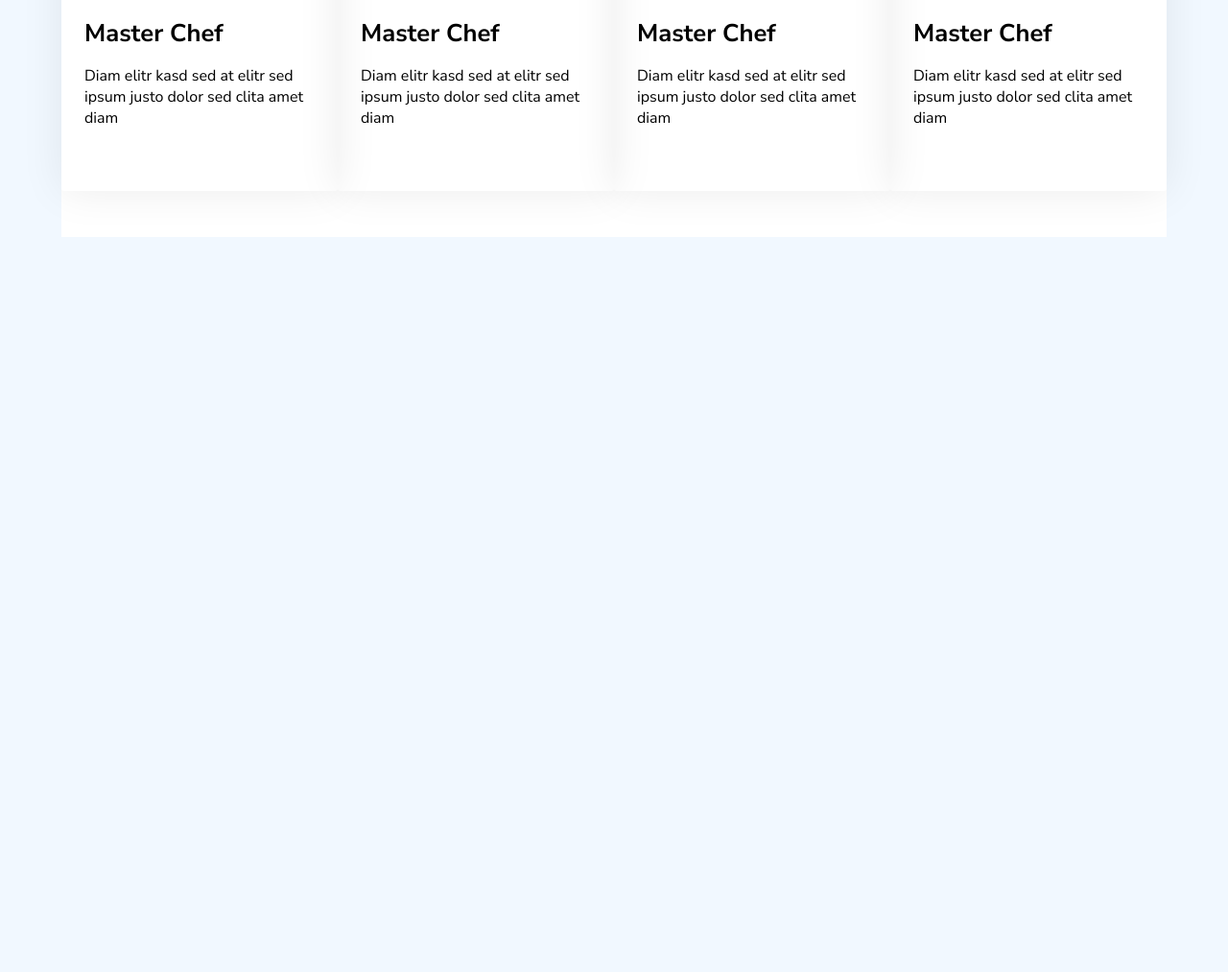
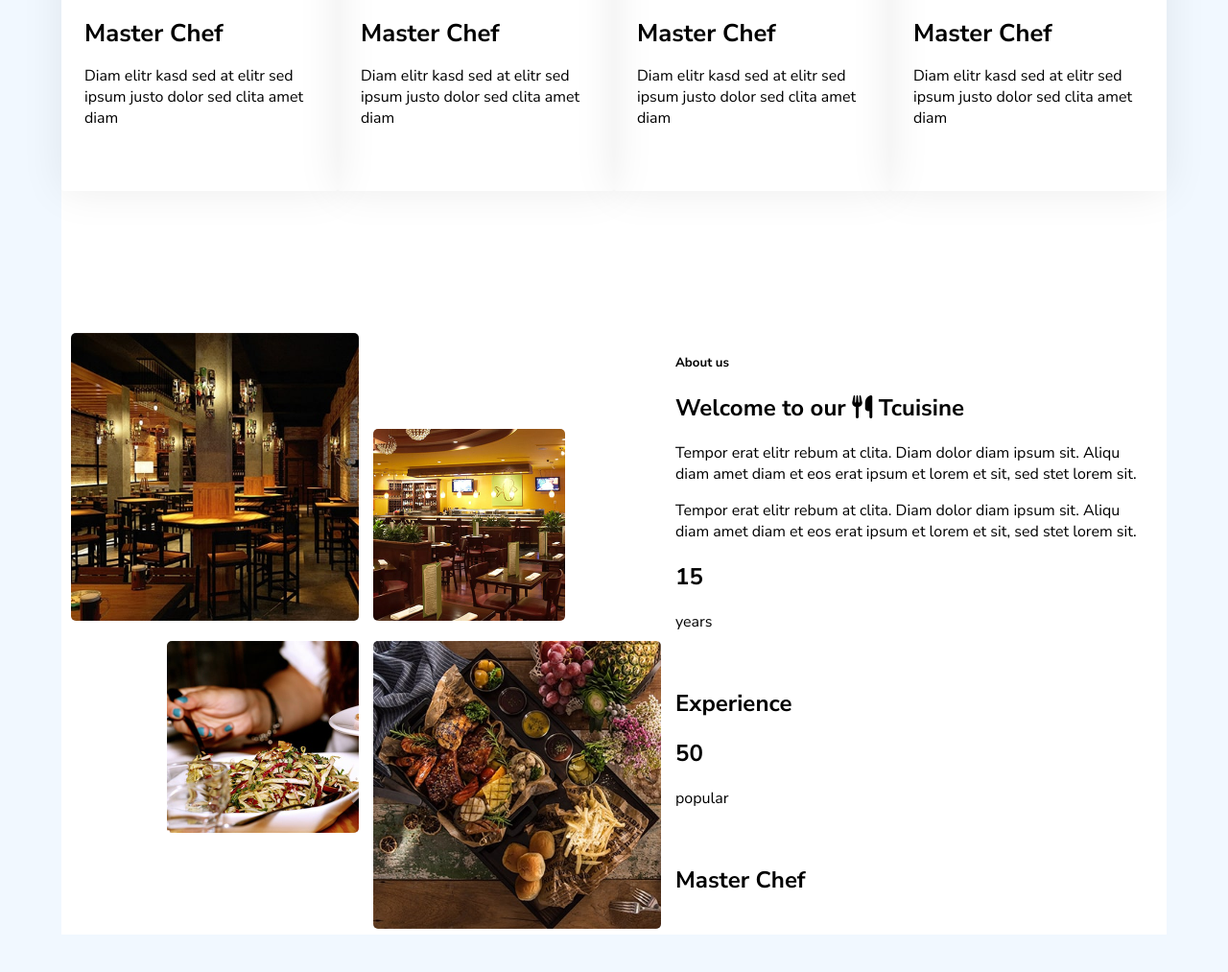
Before and after one commit to oussamachihaoui/restaurent, a plain HTML site: page index.html in a window 1280 px wide. Shown: the part 1109-2122 px from the top of the page at 96% size. Before the commit the page ends 1356 px from the top, so only its background shows below. Drawn offline with Linux system fonts and the light colour scheme.

Commit message:
added grid layout & styling left side

```diff
--- a/app.css
+++ b/app.css
@@ -4,7 +4,7 @@ body{
     background-color: #f1f8ff;
     scroll-behavior: smooth;
 }
-
+/* styling header */
 .container{
     width: 100%;
     max-width: 90%;
@@ -125,6 +125,7 @@ header{
     }
 }
 
+/* stying cards */
 .main{
 margin-top: 200px;
 box-sizing: border-box;
@@ -173,3 +174,55 @@ box-sizing: border-box;
 .card .service p{
     font-size: 1rem;
 }
+
+
+/* adding grid */
+
+/* styling left side of the grid */
+.sectionGrid{
+    display: grid;
+    grid-template-areas:
+    "img1 img2 c"
+    'img3 img4 c';
+    gap: 15px;
+    margin: 100px 10px;
+}
+
+
+
+.img1 img , .img4 img{
+    width: 300px;
+    background-size: cover;
+    border-radius: 5px;
+}
+
+.img2 img , .img3 img{
+    width: 200px;
+    background-size: cover;
+    border-radius: 5px;
+}
+
+.sectionGrid .img1{
+    grid-area: img1;
+    justify-self: flex-end;
+
+}
+
+.sectionGrid .img2{
+    grid-area: img2;
+    align-self: flex-end;
+}
+.sectionGrid .img3{
+    grid-area: img3;
+    justify-self: flex-end;
+
+}
+.sectionGrid .img4 {
+    grid-area: img4;
+}
+
+.sectionGrid .gridRight{
+    grid-area: c;
+}
+
+/* styling right side of the grid */
--- a/index.html
+++ b/index.html
@@ -84,6 +84,54 @@
             </div>
         </div>
 
+        <section class="sectionGrid">
+            <div class="img1">
+                <img src="/images/img1.jpg" alt="">
+            </div>
+            <div class="img2">
+                <img src="images/img2.jpg" alt="">
+            </div>
+            <div class="img3">
+                <img src="/images/img3.jpg" alt="">
+            </div>
+            <div class="img4">
+                <img src="images/img4.jpg" alt="">
+            </div>
+
+            <div class="gridRight">
+                <h5 class="decor">About us</h5>
+                <h1 class="welcome">
+                    Welcome to our <i class="fa-solid fa-utensils"></i>
+                    Tcuisine
+                </h1>
+                <p class="wlc-info">Tempor erat elitr rebum at clita. Diam dolor diam ipsum sit. Aliqu diam amet diam et eos erat ipsum et lorem et sit, sed stet lorem sit.</p>
+                <p class="wlc-info">Tempor erat elitr rebum at clita. Diam dolor diam ipsum sit. Aliqu diam amet diam et eos erat ipsum et lorem et sit, sed stet lorem sit.</p>
+                <div class="uls">
+                    <div class="both">
+                        <h1 class="number">15</h1>
+                        <p class="info">years</p> <br>
+                        <h2 class="popularity">Experience</h2>
+                    </div>
+                    <div class="both">
+                        <h1 class="number">50</h1>
+                        <p class="info">popular</p> <br>
+                        <h2 class="popularity">Master Chef</h2>
+                    </div>
+                </div>
+            </div>
+
+
+
+
+
+
+
+
+
+
+
+
+        </section>
 
 
 
```
Also changed, not shown: images/img1.jpg (added), images/img2.jpg (added), images/img3.jpg (added), images/img4.jpg (added).
